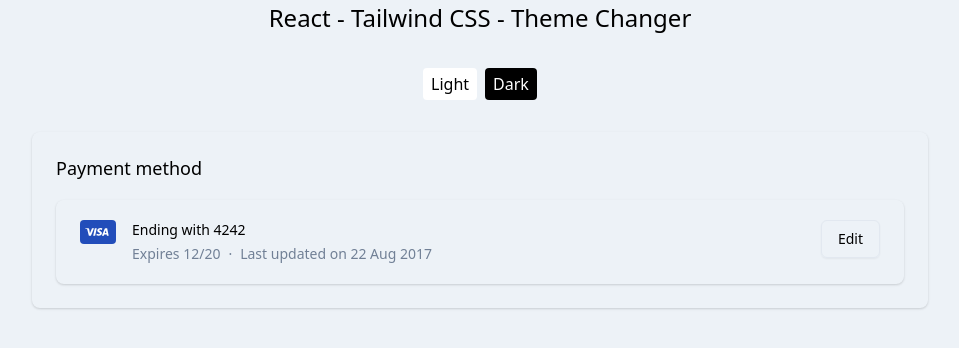
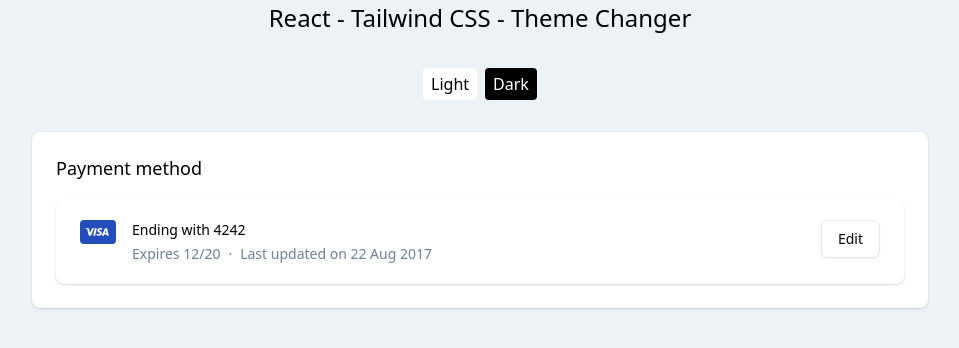
Before and after one commit to StevenCreates/tailwind-theme-changer, a React (Create React App) app: page / in a window 1280 px wide. Shown: the top 348 px of the page, without its empty margins (160-1119 px from the left). Built offline with nearby package versions, Linux system fonts and the light colour scheme; the HTML template or start-up script is replaced by a standard one; what @tailwindcss/ui would draw is missing.

Commit message:
updated tailwind config again

```diff
--- a/tailwind.config.js
+++ b/tailwind.config.js
@@ -8,28 +8,18 @@ module.exports = {
     extend: {
       colors: {
         dark: {
-          100: "",
-          200: "",
-          300: "",
-          400: "",
+          100: "#6d706f",
+          200: "#20c991",
+          300: "#009a9a",
+          400: "#ffffff",
+          500: "#000000",
         },
         light: {
-          100: "",
-          200: "",
-          300: "",
-          400: "",
-        },
-        pastel: {
-          100: "",
-          200: "",
-          300: "",
-          400: "",
-        },
-        neon: {
-          100: "",
-          200: "",
-          300: "",
-          400: "",
+          100: "#ffffff",
+          200: "#6c0082",
+          300: "#ffffff",
+          400: "#000000",
+          500: "#ffffff",
         },
       },
     },
```
